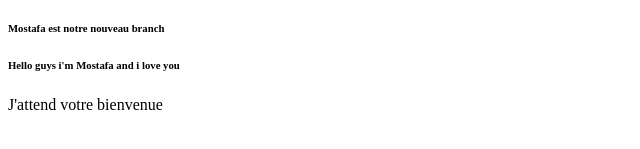
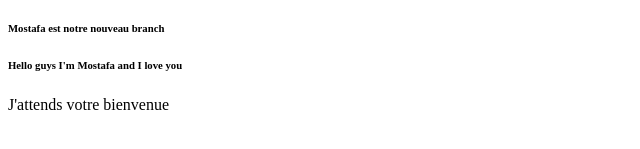
Before and after one commit to Mostafaakil/sbags, a plain HTML site: page index.html in a window 1280 px wide. Shown: the part 169-318 px from the top of the page, 0-640 px from the left. Drawn offline with Linux system fonts and the light colour scheme.

Commit message:
After draft - Stash

```diff
--- a/index.html
+++ b/index.html
@@ -5,7 +5,7 @@
         <h4>I m fine also</h4>
         <h5>How are you</h5>
         <h6>Mostafa est notre nouveau branch</h6>
-        <h6>Hello guys i'm Mostafa and i love you</h6>
-        <h7>J'attend votre bienvenue</h7>
+        <h6>Hello guys I'm Mostafa and I love you</h6>
+        <h7>J'attends votre bienvenue</h7>
     </body>
 </html>
```
